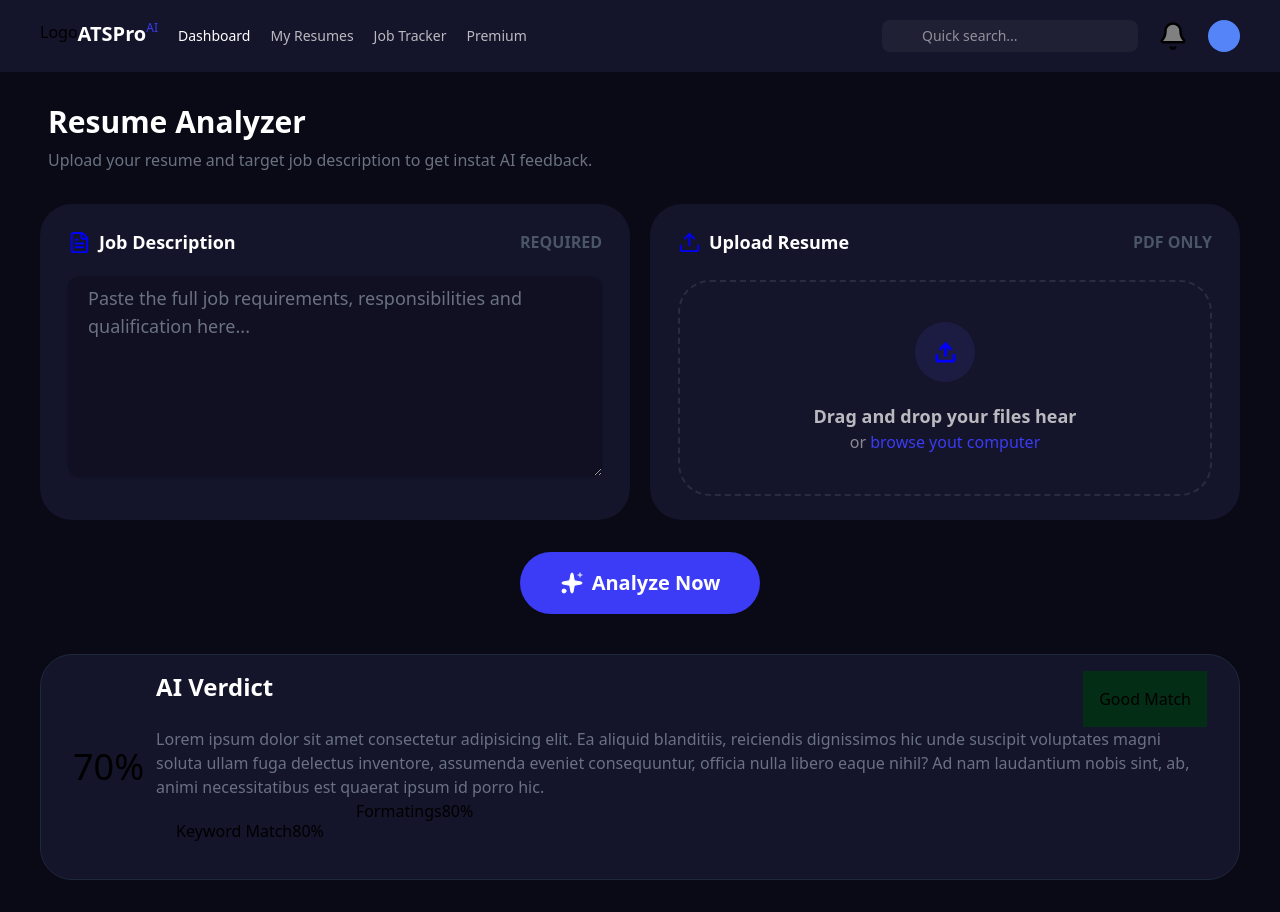
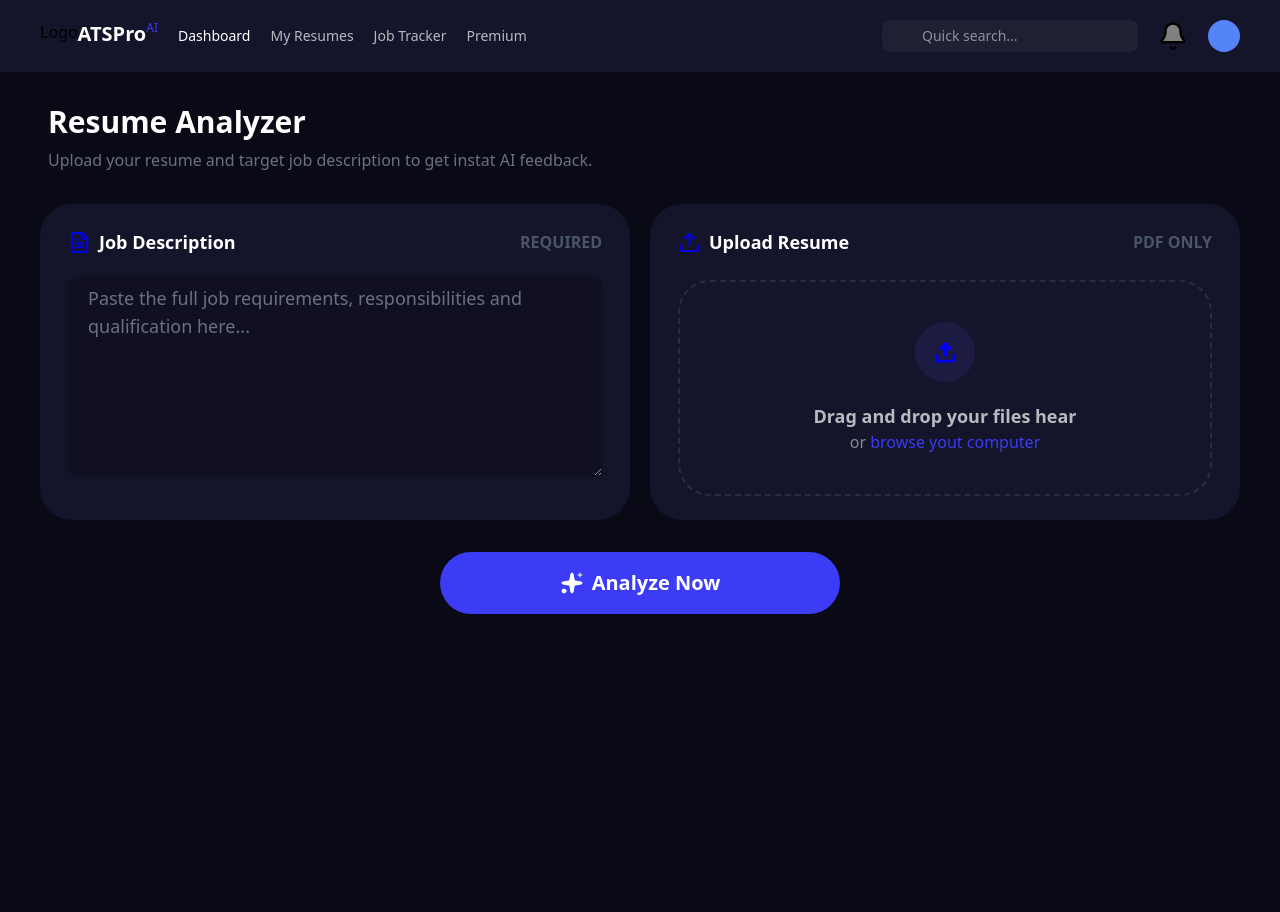
Before and after one commit to sahilsolanki3550-dev/ATSPro, a Next.js app: page /dashboard in a window 1280 px wide. After the commit the page ends 800 px from the top, so only its background shows below. Built offline with nearby package versions, Linux system fonts and the light colour scheme.

Commit message:
ResultSection Redesigned

```diff
--- a/actions/actions.ts
+++ b/actions/actions.ts
@@ -75,7 +75,5 @@ export const optimize = async (job_description: string, resume_text: string) =>
     const result = JSON.parse(cleanedText) as AiResponse
     // const result2 =cleanedText
 
-
-
     return result
 }
--- a/components/Dashboard/InputSection.tsx
+++ b/components/Dashboard/InputSection.tsx
@@ -5,6 +5,7 @@ import pdfToText from 'react-pdftotext';
 import { AiResponse } from '@/types/type';
 import { FileText, Sparkles } from 'lucide-react';
 import { Upload } from 'lucide-react';
+import ResultSection from './ResultSection';
 
 
 
@@ -18,9 +19,10 @@ const InputSection = () => {
 
         // const response = await optimize(job_description, resume_text) as AiResponse
         const response = await optimize(job_description, resume_text)
-        console.log(response)
+        if(response)
+        setResult(response)
+        // console.log(response)
         // if(response)
-        setResult(response)
     }
 
 
@@ -75,7 +77,7 @@ const InputSection = () => {
 
                             </div>
                             <div className='flex justify-center px-2'>
-                                <button type='submit' className='px-10 py-4 bg-primary flex gap-2 text-white rounded-full items-center justify-center cursor-pointer hover:bg-[#1f1fd2] transition-all duration-200 font-semibold text-[20px]'> <Sparkles fill='white' strokeWidth={1}/> Analyze Now</button>
+                                <button type='submit' className='px-10 py-4 min-w-100 bg-primary flex gap-2 text-white rounded-full items-center justify-center cursor-pointer hover:bg-[#1f1fd2] transition-all duration-200 font-semibold text-[20px]'> <Sparkles fill='white' strokeWidth={1}/> Analyze Now</button>
                             </div>
                         </form>
 
@@ -84,40 +86,11 @@ const InputSection = () => {
             </div>
         </div>
 
+        {result &&
 
-{/*
+                <ResultSection result={result}/>
 
-            <div className='p-5 bg-[#14142a] rounded-lg space-y-5'>
-                <h3 className='text-white'>Result</h3>
-                <div className='bg-gray-100 rounded-sm px-5 py-2 min-h-80 w-full border border-gray-200 shadow space-y-5'>
-
-                    <div>Match Percentage:{result?.match_percentage}</div>
-                    <div>Matched Skills:
-                        <ul>
-                            {(result?.matched_skills || []).map((skill, index)=>(
-                            <li>{index}. {skill}</li>
-                            ))}
-                        </ul>
-                    </div>
-                    <div>Missing Skills:
-                        <ul>
-                            {(result?.missing_skills || []).map((skill, index)=>(
-                                <li>{index}. {skill}</li>
-                            ))}
-                        </ul>
-                    </div>
-                    <div>
-                        Needs Improvement in:
-                        <ul>
-                            {(result?.improvement_suggestions || []).map((suggestion, index)=>(
-                            <li>{index}. {suggestion}</li>
-                            ))}
-                        </ul>
-                    </div>
-                    <div>Overall Feedback : {result?.overall_feedback}</div>
-                    <div></div>
-                </div>
-            </div> */}
+        }
 
         </section>
     )
--- a/components/Dashboard/ResultSection.tsx
+++ b/components/Dashboard/ResultSection.tsx
@@ -1,28 +1,85 @@
-import React from 'react'
+import { AiResponse } from '@/types/type'
 
-const ResultSection = () => {
+interface ResultProp{
+    result:AiResponse
+}
+
+
+
+
+const ResultSection:React.FC<ResultProp> = ( {result}) => {
+
+
   return (
-   <section>
+   <section className='space-y-8 transition-all duration-300'>
         {/* Top */}
-        <div className='bg-secondary flex gap-3 px-8 py-4 rounded-4xl border border-gray-800'>
-            <div className='flex justify-center items-center text-4xl'>70%</div>
-            <div>
-                <div className='flex justify-between'>
+        <div className='bg-secondary flex gap-8 px-8 py-4 rounded-4xl border border-gray-800 items-center'>
+            <div className='flex flex-col justify-center items-center  h-40 w-40 border border-primary   shadow-lg rounded-full p-10'>
+                <h1 className='text-white text-[45px] font-bold'>{result.match_percentage}%</h1>
+                <span className='text-gray-500 uppercase text-[9px] font-bold'>Match Score</span>
+            </div>
+            <div className='space-y-2'>
+                <div className='flex justify-between items-center'>
                     <h3 className='text-white font-semibold text-2xl'>AI Verdict</h3>
-                    <h3 className=' bg-green-950 p-4'>Good Match</h3>
+                    <h3 className={` bg-green-950 ${result.match_percentage<=30?"text-red-500": "text-green-500" } rounded-full px-4 py-2`}>
+                        {result.match_percentage <= 30?"Bad Match":"Good Match"}
+                    </h3>
+                </div>
+                <p className='text-gray-500'>{result.overall_feedback}</p>
+
+                <div className='grid grid-cols-2 gap-5 py-5'>
+                        <div className='p-3 rounded-2xl bg-[#1f1f34] space-y-1 flex flex-col shadow-lg'>
+                            <span className='text-gray-500'>Keyword Match</span>
+                            <span className='text-lg font-semibold text-white'>80%</span>
+                        </div>
+                         <div className='p-3 rounded-2xl bg-[#1f1f34] space-y-1 flex flex-col shadow-lg'>
+                            <span className='text-gray-500'>Formating</span>
+                            <span className='text-lg font-semibold text-white'>80%</span>
+                        </div>
                 </div>
 
-                    <p className='text-gray-500'>Lorem ipsum dolor sit amet consectetur adipisicing elit. Ea aliquid blanditiis, reiciendis dignissimos hic unde suscipit voluptates magni soluta ullam fuga delectus inventore, assumenda eveniet consequuntur, officia nulla libero eaque nihil? Ad nam laudantium nobis sint, ab, animi necessitatibus est quaerat ipsum id porro hic.</p>
-
-                <div className='flex gap-3'>
-                    <div className='p-5 rounded-lg '><span>Keyword Match</span><span>80%</span></div>
-                    <div><span>Formatings</span><span>80%</span></div>
-                </div>
             </div>
         </div>
 
         {/* Bottom */}
-        <div></div>
+        <div className='bg-secondary px-5 py-4 rounded-4xl border border-gray-800 space-y-5 '>
+            <div className='p-3 border-b-2 border-[#FFFFFF0D]'>
+                <ul className='flex gap-10'>
+                    <li className='text-primary'>Overview</li>
+                    <li className='text-gray-500'>Missing Keywords</li>
+                    <li className='text-gray-500'>Improvemnet suggestions</li>
+                    <li className='text-gray-500'>ATS Formatting</li>
+                </ul>
+            </div>
+            <div className='space-y-5'>
+                <h3 className='uppercase text-white text-lg font-semibold'>Missing Skills</h3>
+                <ul className='flex gap-3'>
+                    {(result.missing_skills).map((skill, index)=>(
+                        <li key={index} className='bg-[#F871711A] text-red-400 py-1 px-4 text-sm rounded-full border border-[#F8717133] font-semibold'>{skill}</li>
+                    ))}
+
+                </ul>
+            </div>
+            <div className='space-y-5'>
+                <h3 className='uppercase text-white text-lg font-semibold'>Matched Skills</h3>
+                <ul className='flex gap-3'>
+                    {(result.matched_skills).map((skill, index)=>(
+                        <li key={index} className='bg-[#F871711A] text-red-400 py-1 px-4 text-sm rounded-full border border-[#F8717133] font-semibold'>{skill}</li>
+                    ))}
+
+                </ul>
+            </div>
+            <div className='space-y-5'>
+                <h3 className='text-white font-semibold uppercase'>AI Suggestions</h3>
+                <ul  className='list-disc marker:text-primary pl-5'>
+                    {(result.improvement_suggestions).map((suggestion, index)=>(
+
+                    <li key={index} className='text-gray-500'>{suggestion}</li>
+                    ))}
+                </ul>
+            </div>
+
+        </div>
    </section>
   )
 }
--- a/containers/DashboardContainer.tsx
+++ b/containers/DashboardContainer.tsx
@@ -1,6 +1,5 @@
 import InputSection from '@/components/Dashboard/InputSection'
-import ResultSection from '@/components/Dashboard/ResultSection'
-import React from 'react'
+
 
 const DashboardContainer = () => {
   return (
@@ -9,7 +8,7 @@ const DashboardContainer = () => {
         <InputSection />
       </div>
       <div>
-        <ResultSection />
+        {/* <ResultSection /> */}
       </div>
     </div>
   )
```
